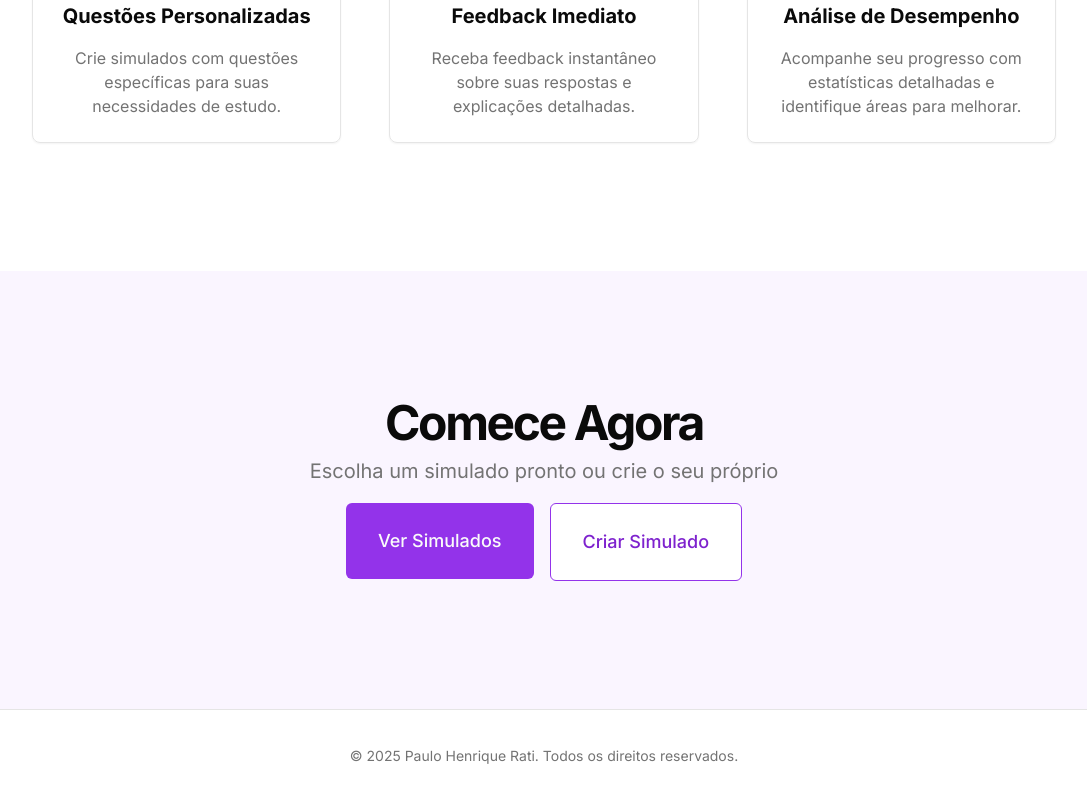
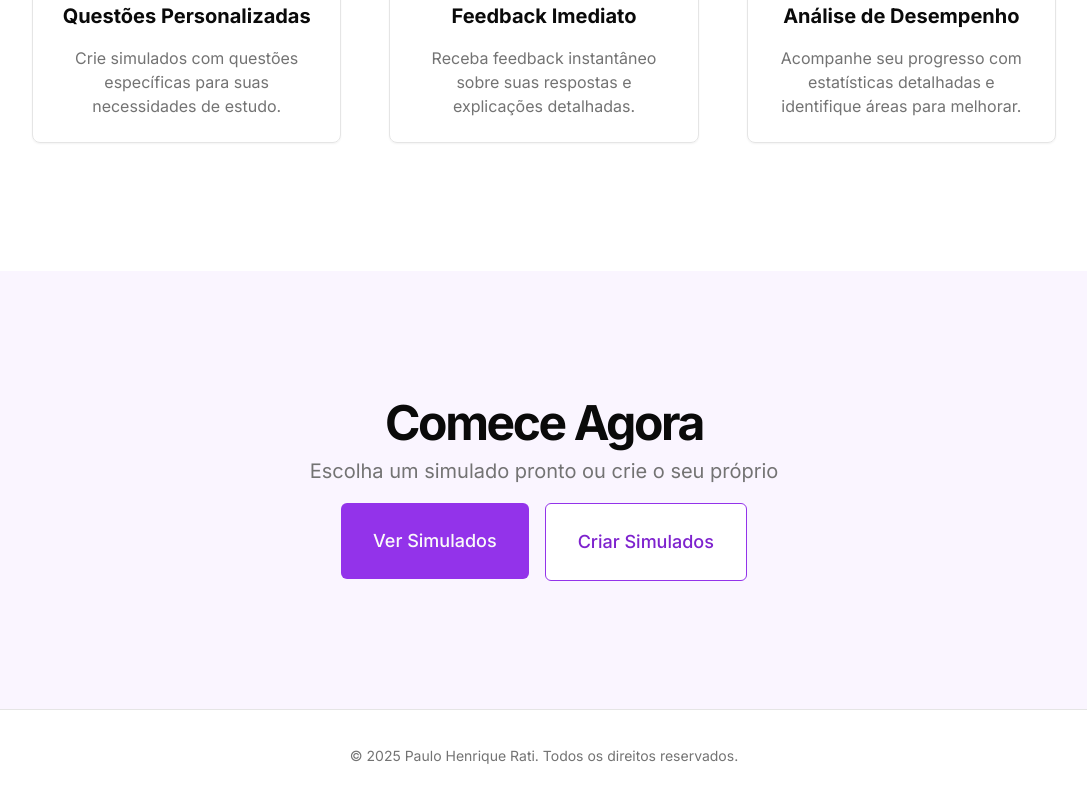
Before and after one commit to pllhr/sistemaquestoes, a Next.js app: page / in a window 1280 px wide. Shown: the part 970-1770 px from the top of the page, without its empty margins (96-1183 px from the left). Built offline with nearby package versions, Linux system fonts and the light colour scheme.

Commit message:
ortografia

```diff
--- a/app/page.tsx
+++ b/app/page.tsx
@@ -344,7 +344,7 @@ export default function Home() {
                       variant="outline"
                       className="border-purple-600 text-purple-700 hover:bg-purple-100 transition-all duration-300 text-lg px-8 py-6 h-auto"
                     >
-                      Criar Simulado
+                      Criar Simulados
                     </Button>
                   </motion.div>
                 </Link>
```
